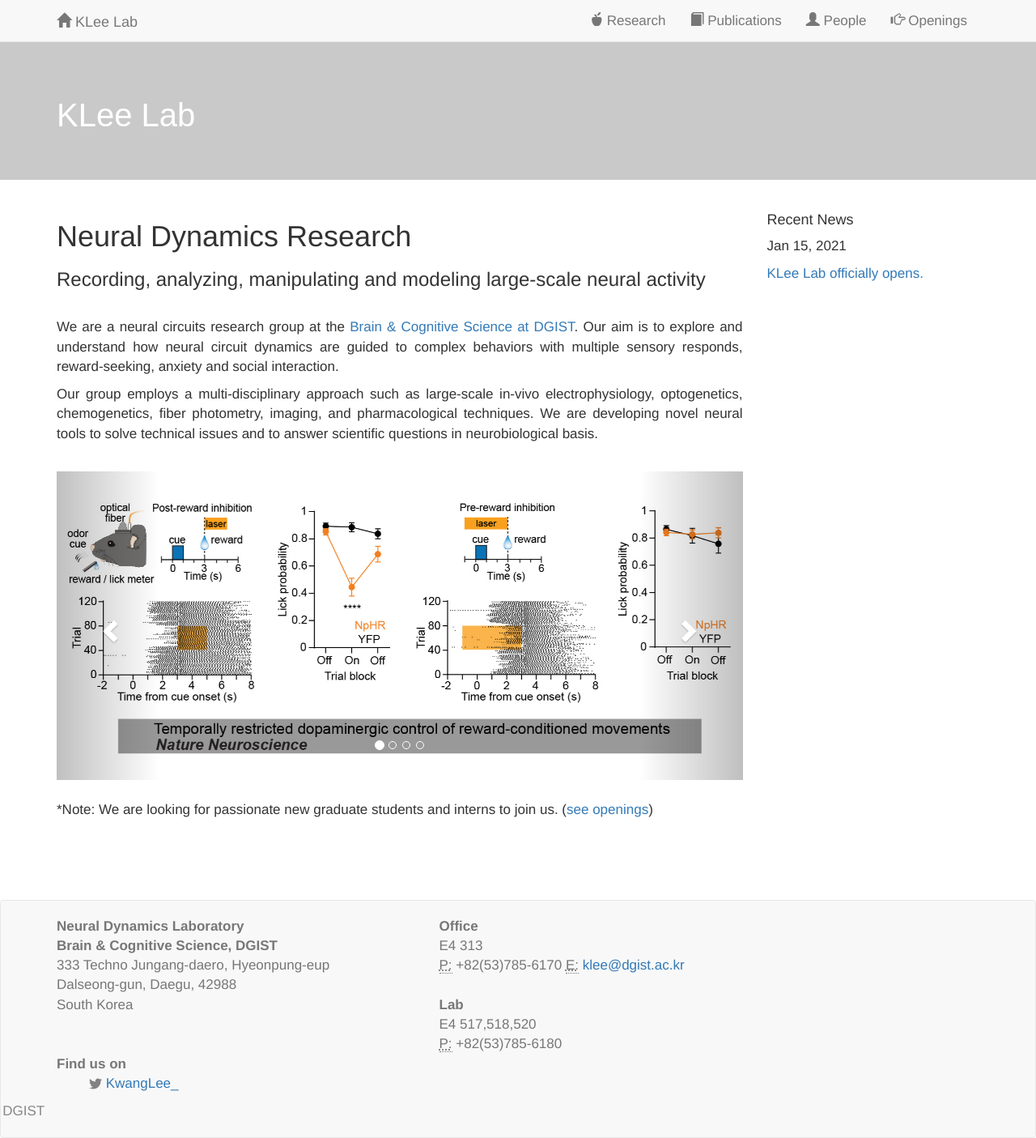
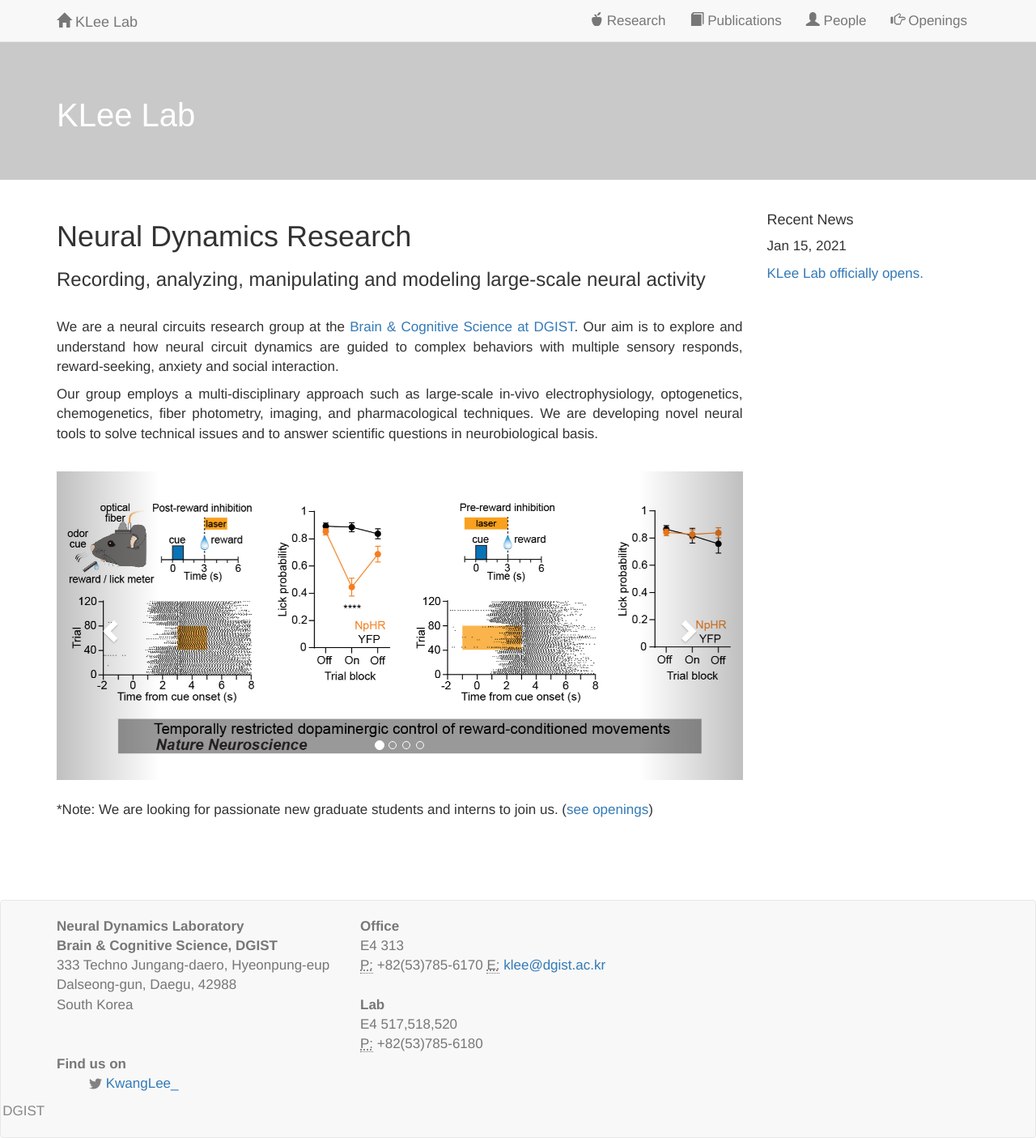
Before and after one commit to kleelab/kleelab.github.io, a Jekyll site: the page built from index.html, in a window 1280 px wide. Shown: the whole page at 81% size. Built offline with Jekyll 4.4.1, drawn with Linux system fonts in a browser that asks for light colours; nearby versions of some CDN libraries; a style sheet for code colours, icons or effects is not loaded.

Commit message:
Update footer.html

```diff
--- a/_includes/footer.html
+++ b/_includes/footer.html
@@ -4,7 +4,7 @@
 
         <div class="address">
             <div class="row">
-                <div class="col-md-5">
+                <div class="col-md-4">
                     <address>
                         <strong>Neural Dynamics Laboratory</strong><br>
                         <strong>Brain & Cognitive Science, DGIST</strong><br>
@@ -13,7 +13,7 @@
                         South Korea<br /> <br>
                     </address>
                 </div>
-                <col-md-5>
+                <col-md-4>
                     <strong>Office</strong><br>
                     E4 313<br />
                         <abbr title="Phone">P:</abbr> +82(53)785-6170
@@ -23,9 +23,9 @@
                      <strong>Lab</strong><br>
                      E4 517,518,520<br />
                         <abbr title="Phone">P:</abbr> +82(53)785-6180</a> <br>
-                </col-md-5>
+                </col-md-4>
                 </div>
-                <col-md-8>
+                <col-md-4>
                     <strong>Find us on</strong>
                     <ul class="social-media-list">
                         {% if site.github_username %}
@@ -40,7 +40,7 @@
                         </li>
                         {% endif %}
                     </ul>
-                </col-md-8>
+                </col-md-4>
             </div>
         </div>
 
```
